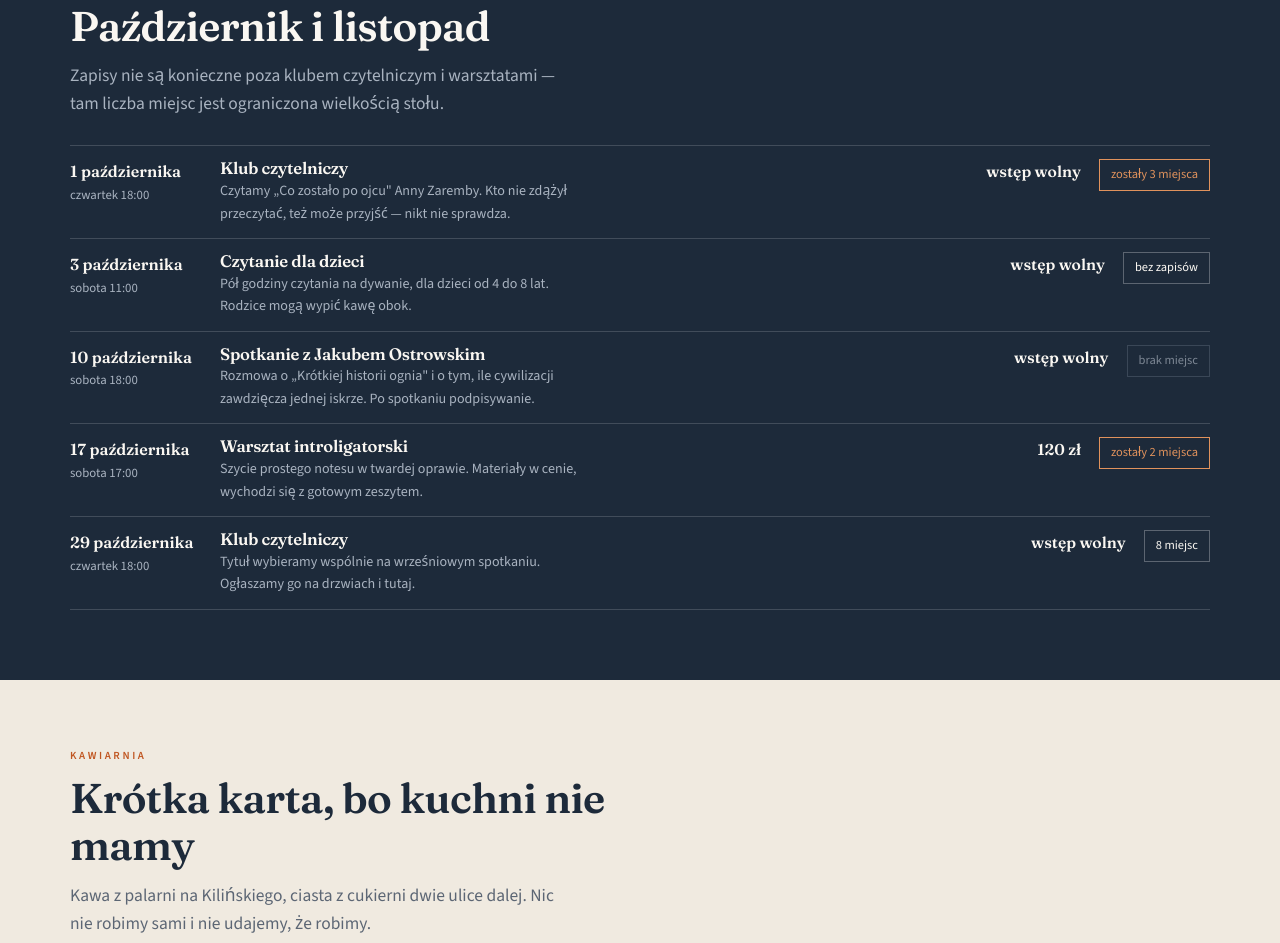
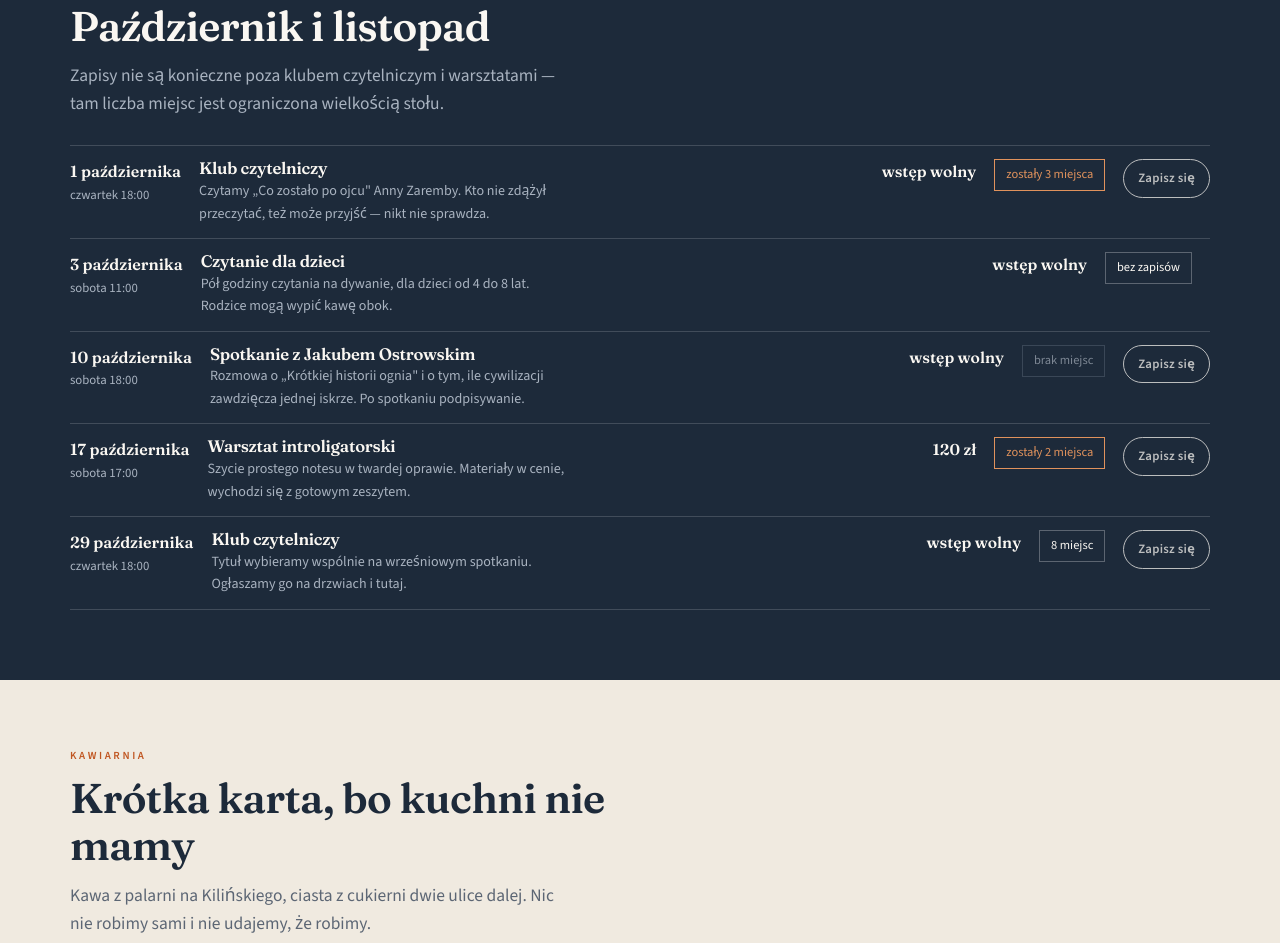
Before and after one commit to AlexGreen-art/ksiegarnia, a plain HTML site: page index.html in a window 1280 px wide. Shown: the part 2386-3329 px from the top of the page. Drawn offline with nearby package versions, Linux system fonts and the light colour scheme.

Commit message:
Add files via upload

```diff
--- a/index.html
+++ b/index.html
@@ -18,7 +18,7 @@
 <link rel="preconnect" href="https://fonts.googleapis.com">
 <link rel="preconnect" href="https://fonts.gstatic.com" crossorigin>
 <link href="https://fonts.googleapis.com/css2?family=Fraunces:opsz,wght@9..144,600&family=Source+Sans+3:wght@400;600&display=swap" rel="stylesheet">
-<link rel="stylesheet" href="styl.css?v=5">
+<link rel="stylesheet" href="styl.css?v=6">
 </head>
 <body>
 
@@ -171,6 +171,7 @@
           </div>
           <div class="wstep-cena">wstęp wolny</div>
           <span class="miejsca malo">zostały 3 miejsca</span>
+        <a class="akcja" href="mailto:czesc@zakladka.pl?subject=Zapisy%20%E2%80%94%20Klub%20czytelniczy%2C%201%20pa%C5%BAdziernika%20czwartek%2018%3A00">Zapisz się</a>
         </div>
 
         <div class="wyd">
@@ -191,6 +192,7 @@
           </div>
           <div class="wstep-cena">wstęp wolny</div>
           <span class="miejsca brak">brak miejsc</span>
+        <a class="akcja" href="mailto:czesc@zakladka.pl?subject=Zapisy%20%E2%80%94%20Spotkanie%20z%20Jakubem%20Ostrowskim%2C%2010%20pa%C5%BAdziernika%20sobota%2018%3A00">Zapisz się</a>
         </div>
 
         <div class="wyd">
@@ -201,6 +203,7 @@
           </div>
           <div class="wstep-cena">120 zł</div>
           <span class="miejsca malo">zostały 2 miejsca</span>
+        <a class="akcja" href="mailto:czesc@zakladka.pl?subject=Zapisy%20%E2%80%94%20Warsztat%20introligatorski%2C%2017%20pa%C5%BAdziernika%20sobota%2017%3A00">Zapisz się</a>
         </div>
 
         <div class="wyd">
@@ -211,6 +214,7 @@
           </div>
           <div class="wstep-cena">wstęp wolny</div>
           <span class="miejsca">8 miejsc</span>
+        <a class="akcja" href="mailto:czesc@zakladka.pl?subject=Zapisy%20%E2%80%94%20Klub%20czytelniczy%2C%2029%20pa%C5%BAdziernika%20czwartek%2018%3A00">Zapisz się</a>
         </div>
       </div>
     </div>
--- a/styl.css
+++ b/styl.css
@@ -159,3 +159,12 @@ main > section:last-child{min-height:calc(100vh - 72px);display:flex;align-items
     rgba(250,247,242,.99) 100%),url('img/hero-wnetrze.jpg') center/cover no-repeat}
   .pas-foto img{height:200px}
 }
+
+
+/* --- akcja przy pozycji oferty (27.09.2026) --- */
+.akcja{display:inline-block;white-space:nowrap;font-size:.8rem;font-weight:600;letter-spacing:.02em;
+  text-decoration:none;color:inherit;border:1px solid currentColor;border-radius:999px;
+  padding:8px 14px;opacity:.72;transition:opacity .15s}
+.akcja:hover,.akcja:focus-visible{opacity:1}
+.wyd{grid-template-columns:max-content 1fr auto auto max-content}
+@media(max-width:760px){.wyd{grid-template-columns:1fr auto}.wyd .akcja{grid-column:1/-1;justify-self:start;margin-top:8px}}
```
